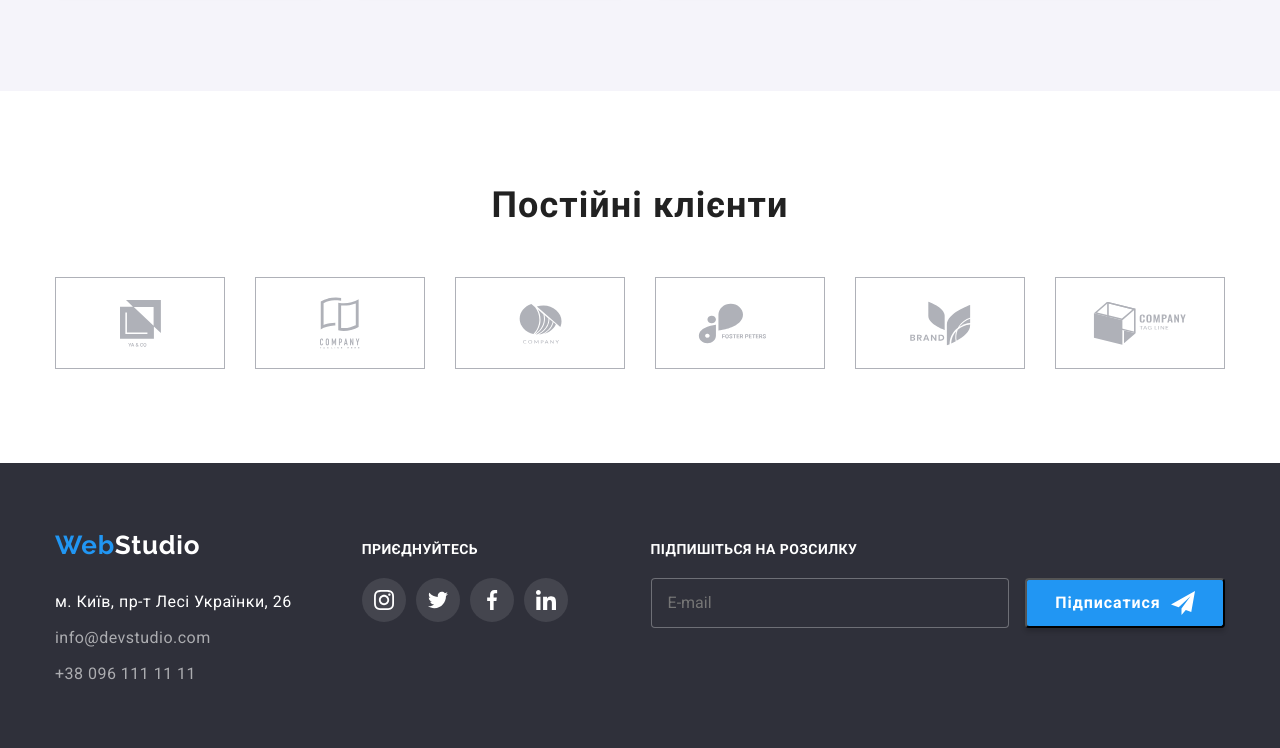
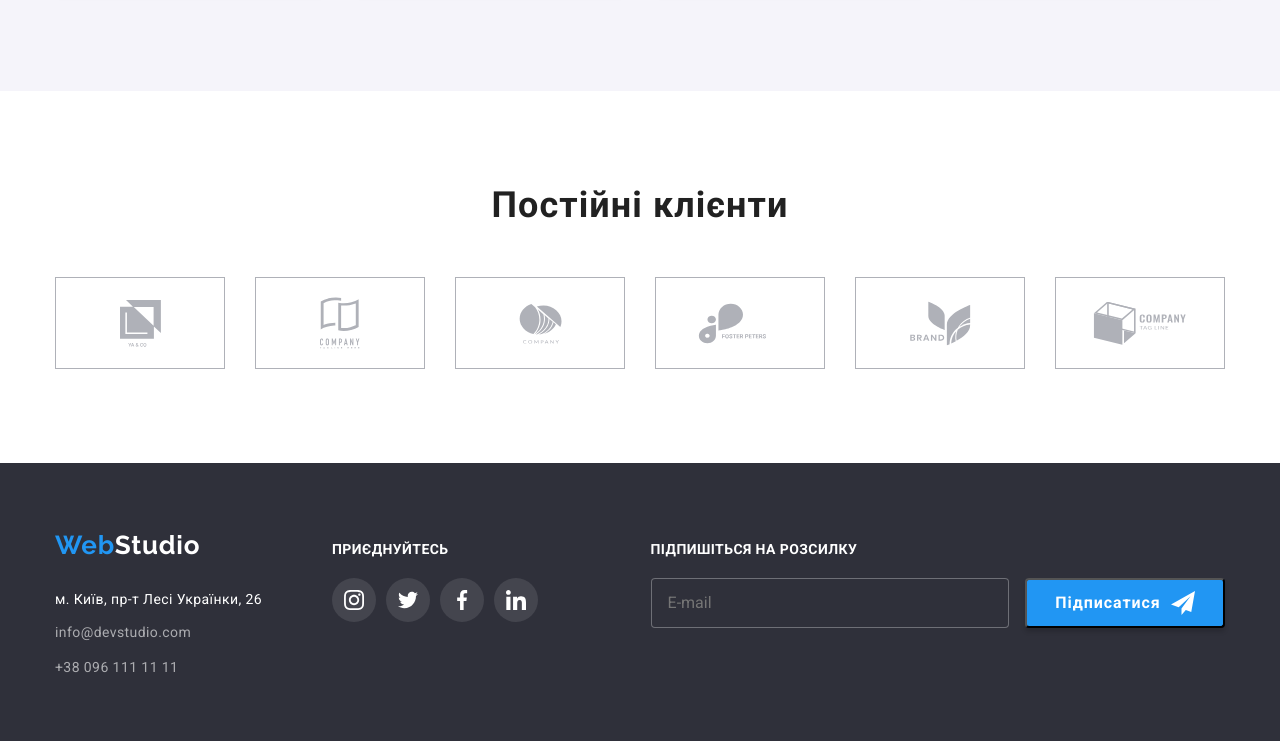
Before and after one commit to YuraIvashkiv/goit-markup-hw-06, a plain HTML site: page index.html in a window 1280 px wide. Shown: the part 2216-2964 px from the top of the page. Drawn offline with nearby package versions, Linux system fonts and the light colour scheme.

Commit message:
редагування футера(текст-розмір)

```diff
--- a/css/style.css
+++ b/css/style.css
@@ -555,17 +555,18 @@ display: flex;
    padding-top: 0;
    padding-bottom: 0;
   }
-.footer .footer-text{
-  margin-top: 20px;
-  margin-bottom: 9px;
+.footer-text{
+  font-size: 14px;
+    /* line-height: 1.71;
+    letter-spacing: 0.03em; */
+      margin-top: 20px;
+    margin-bottom: 9px;
+  color: var(--first-background);
+
 }
 .footer {
-  font-style: normal;
-  line-height: 1.71;
+     line-height: 1.71;
 letter-spacing: 0.03em;
-}
-.footer-text {
-color: var(--first-background);
 }
 /* ефект ховера і фокусу для імейлу */
 .footer-mail {
@@ -578,10 +579,12 @@ color: var(--accent-color); ;
 }
 
 .footer .item-mail {
+  font-size: 14px;
 margin-bottom: 9px;
 }
 /* ефект фокусу і ховера для телефону */
 .footer-tel {
+    font-size: 14px;
   color: var(--footer-main-color-text);
   transition: color 250ms cubic-bezier(0.4, 0, 0.2, 1);
 }
@@ -620,6 +623,9 @@ margin-left: 70px;
   background-color: rgba(255, 255, 255, 0.1);
   border-radius: 50%;
   }
+ .social-item-footer:last-child{
+  margin-right: 0;
+ }
 
 .social-link-footer:hover,
 .social-link-footer:focus{
```
Also changed, not shown: index.html (+1 -2 lines).
